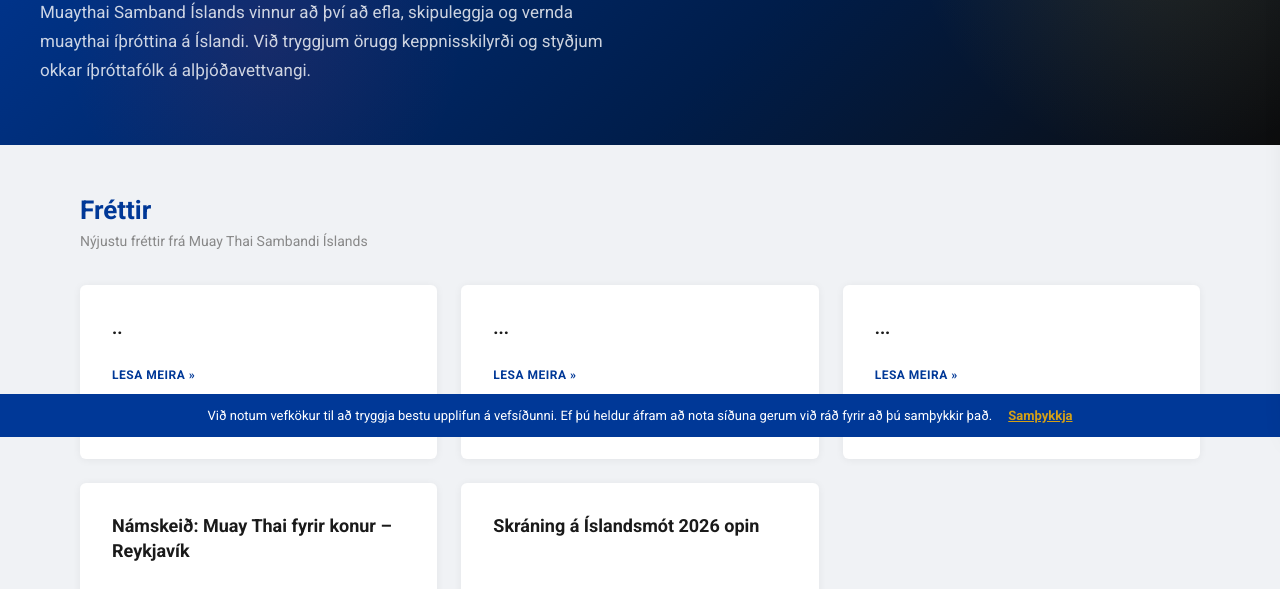
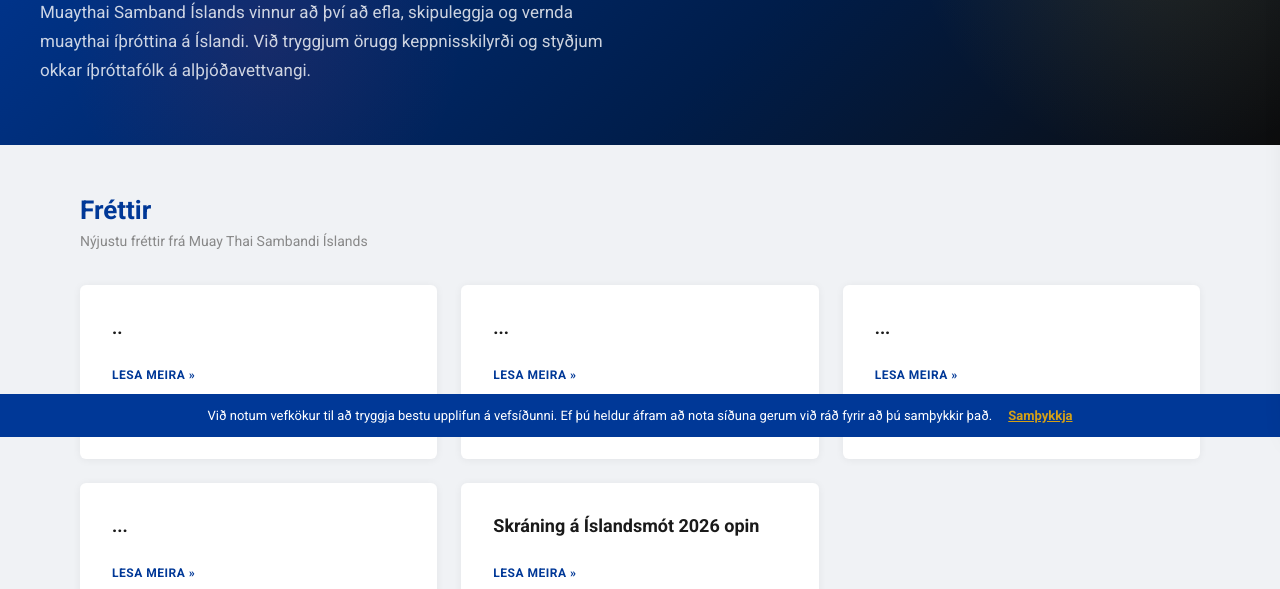
Before and after one commit to mtsi-lgtm/mtsi-website, a plain HTML site: page index.html in a window 1280 px wide. Shown: the part 363-952 px from the top of the page. Drawn offline with Linux system fonts and the light colour scheme.

Commit message:
Update site via admin

```diff
--- a/index.html
+++ b/index.html
@@ -1034,7 +1034,7 @@
             "image": ""
         },
         {
-            "headline": "Námskeið: Muay Thai fyrir konur – Reykjavík",
+            "headline": "...",
             "body": "\n",
             "date": "2026-02-20",
             "author": "MTSÍ",
```
